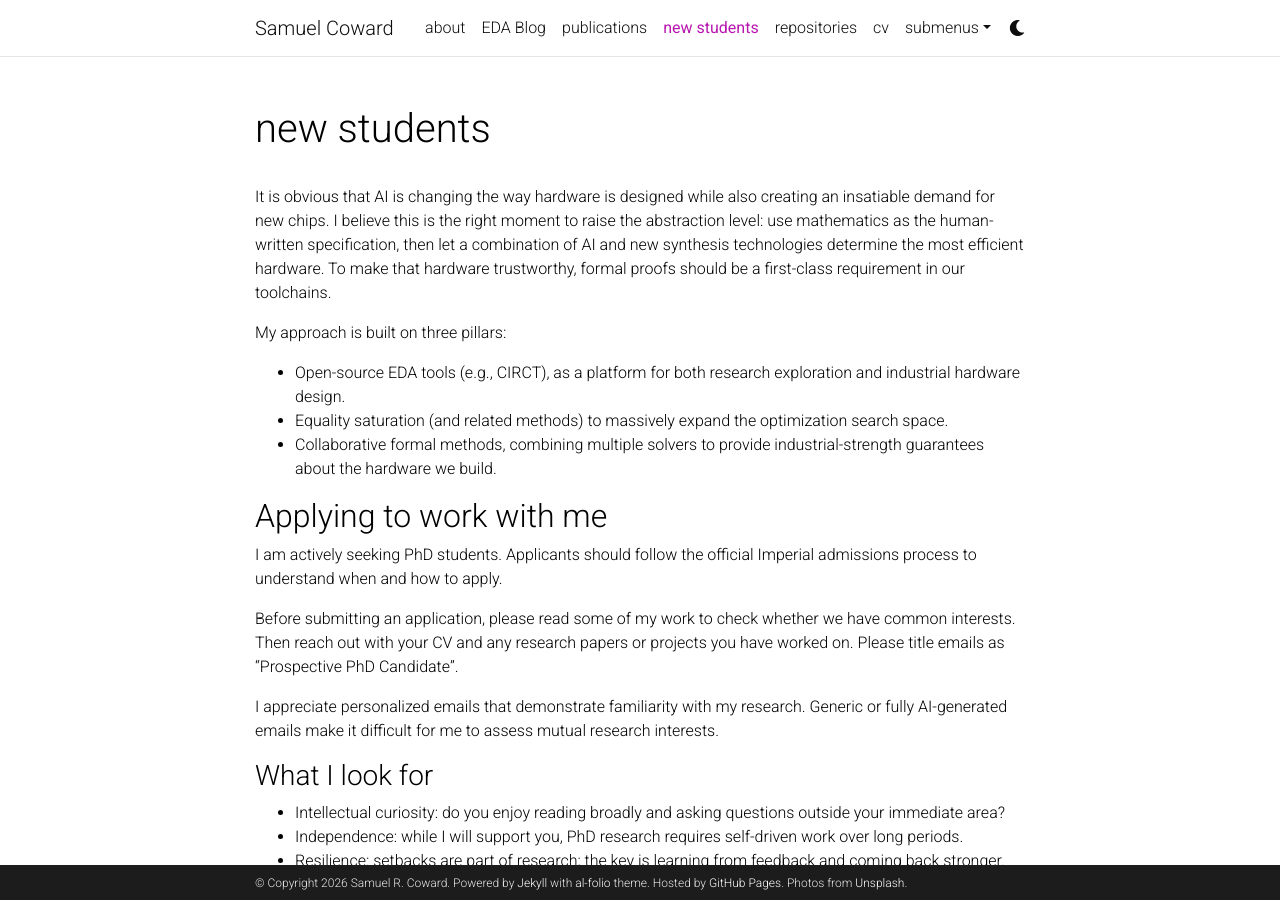
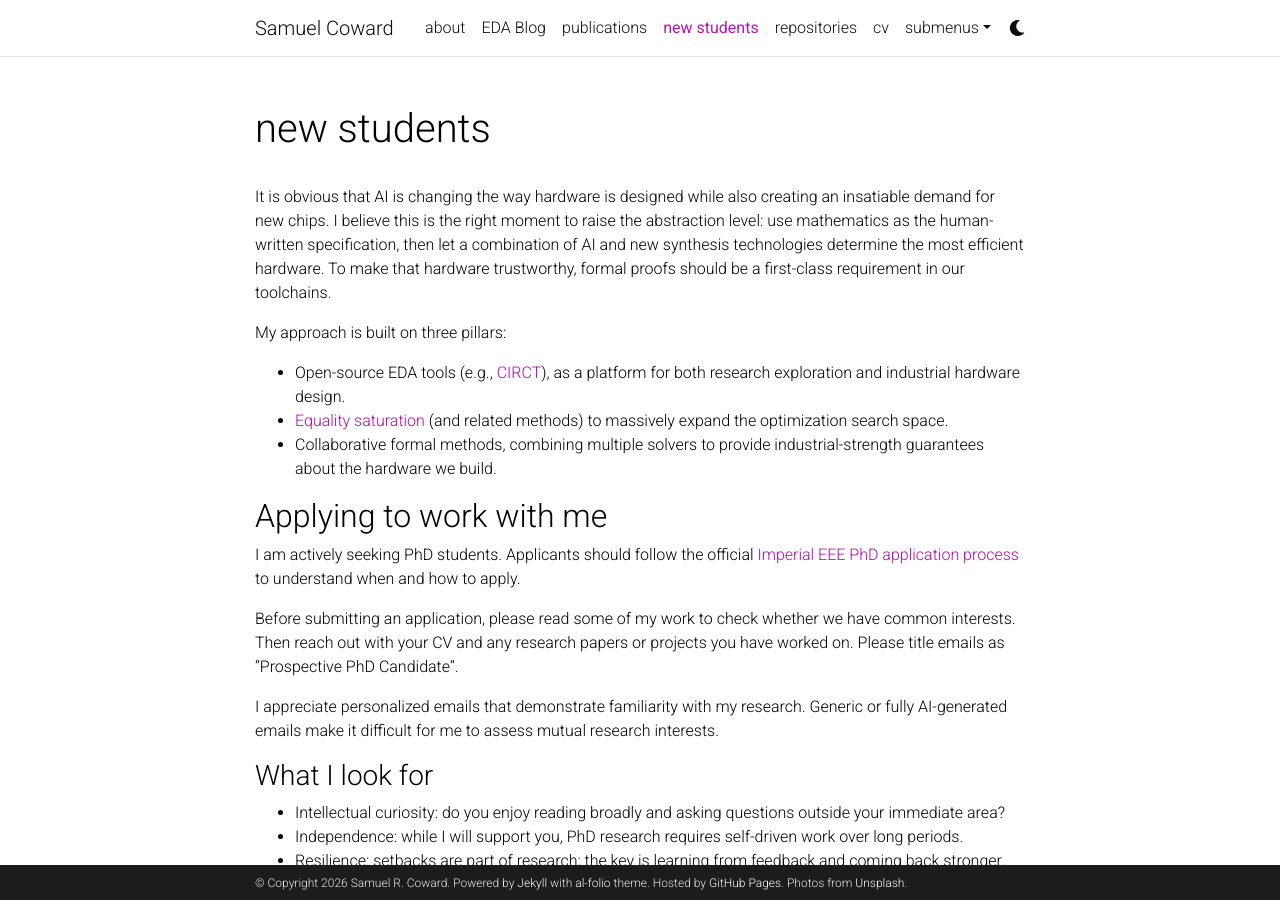
Before and after one commit to cowardsa/cowardsa.github.io, a Jekyll site: the page built from _pages/new_students.md, in a window 1280 px wide and 900 px high. Built offline with Jekyll 4.4.1, drawn with Linux system fonts in a browser that asks for light colours; comment, search, counter and statistics services are not loaded; a style sheet for code colours, icons or effects is not loaded.

Commit message:
Add links

```diff
--- a/_pages/new_students.md
+++ b/_pages/new_students.md
@@ -11,13 +11,13 @@ It is obvious that AI is changing the way hardware is designed while also creati
 
 My approach is built on three pillars:
 
-- Open-source EDA tools (e.g., CIRCT), as a platform for both research exploration and industrial hardware design.
-- Equality saturation (and related methods) to massively expand the optimization search space.
+- Open-source EDA tools (e.g., [CIRCT](https://circt.llvm.org/)), as a platform for both research exploration and industrial hardware design.
+- [Equality saturation](https://egraphs-good.github.io/) (and related methods) to massively expand the optimization search space.
 - Collaborative formal methods, combining multiple solvers to provide industrial-strength guarantees about the hardware we build.
 
 ## Applying to work with me
 
-I am actively seeking PhD students. Applicants should follow the official Imperial admissions process to understand when and how to apply.
+I am actively seeking PhD students. Applicants should follow the official [Imperial EEE PhD application process](https://www.imperial.ac.uk/electrical-engineering/study/phd/) to understand when and how to apply.
 
 Before submitting an application, please read some of my work to check whether we have common interests. Then reach out with your CV and any research papers or projects you have worked on. Please title emails as "Prospective PhD Candidate".
 
```
